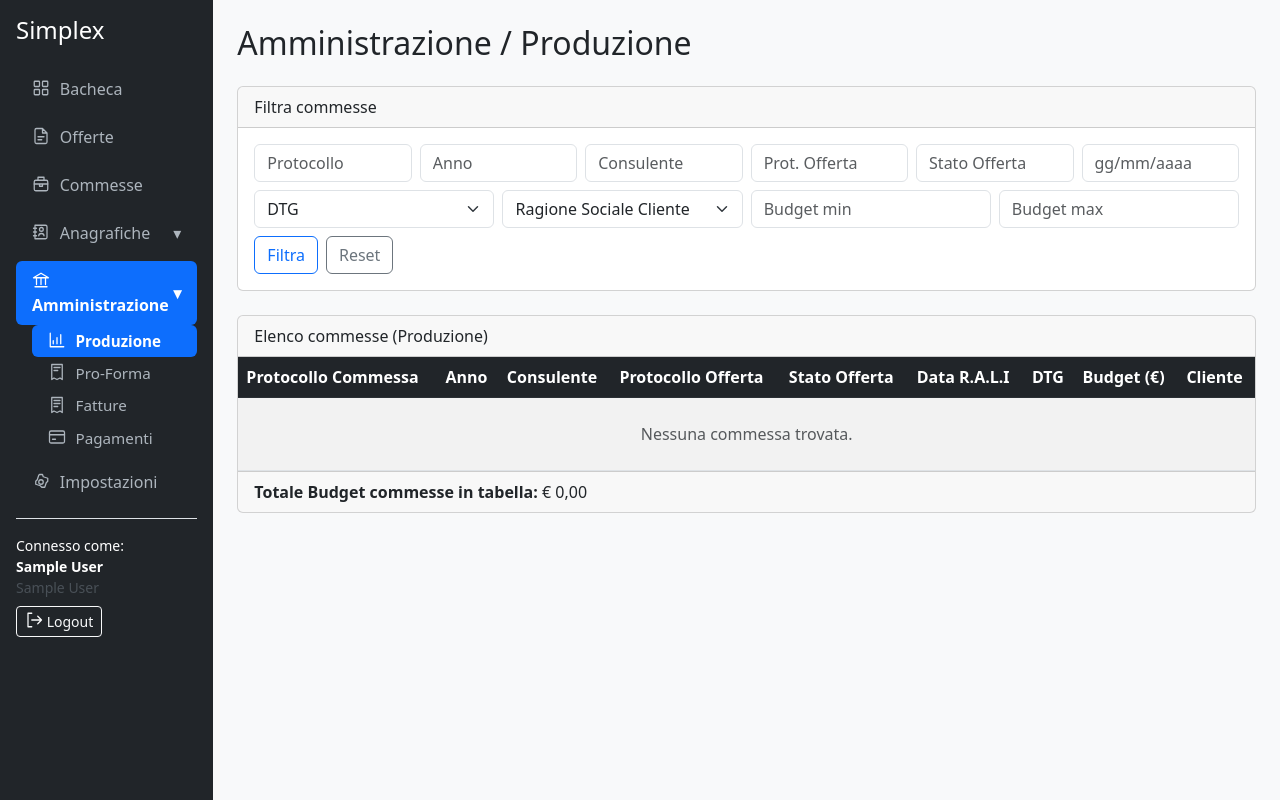
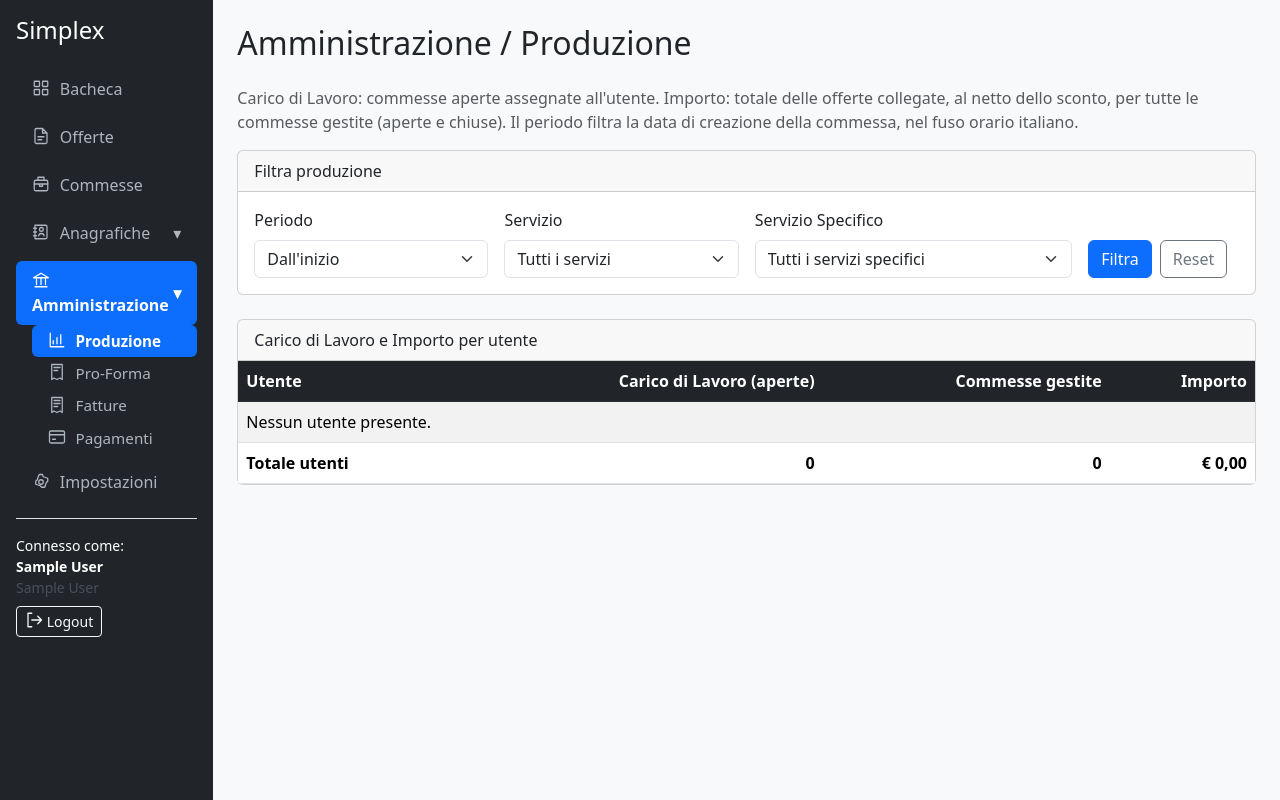
Before and after one commit to simonetocco8-web/simplex3, a PHP site: page /amministrazione_produzione.php in a window 1280 px wide. Run offline with PHP 8.4, Linux system fonts and the light colour scheme; the visitor is signed in with stand-in values (Sample User, id 1); data that the repository does not hold is empty.

Commit message:
Aggiungi riepilogo produzione per utente con carico, importi e filtri temporali

```diff
--- a/amministrazione_produzione.php
+++ b/amministrazione_produzione.php
@@ -8,90 +8,69 @@ if (!isLoggedIn()) {
     exit;
 }
 
-$filters = [
-    'protocollo', 'anno_riferimento', 'consulente_nome', 'offerta_protocollo', 'offerta_stato',
-    'dtg_utente_id', 'azienda_cliente_id', 'data_rali', 'budget_min', 'budget_max',
-];
-
+require_once __DIR__ . '/includes/production.php';
+require_once __DIR__ . '/includes/consuntivo.php';
+// Timestamp values are compared as UTC; calendar periods are computed in Europe/Rome.
+$pdo->exec("SET time_zone = '+00:00'");
+$periods = productionPeriods();
+$period = (string)($_GET['f_periodo'] ?? 'tutto');
+if (!isset($periods[$period])) $period = 'tutto';
+$service = trim((string)($_GET['f_servizio'] ?? ''));
+$specific = trim((string)($_GET['f_servizio_specifico'] ?? ''));
+$services = $pdo->query("SELECT DISTINCT servizio FROM offerte WHERE servizio <> '' ORDER BY servizio")->fetchAll(PDO::FETCH_COLUMN);
+$specificStmt = $pdo->prepare("SELECT DISTINCT dettaglio_servizio FROM offerte WHERE dettaglio_servizio <> ''"
+    . ($service !== '' ? ' AND servizio = :servizio' : '') . ' ORDER BY dettaglio_servizio');
+$specificStmt->execute($service !== '' ? ['servizio' => $service] : []);
+$specifics = $specificStmt->fetchAll(PDO::FETCH_COLUMN);
 $where = [];
 $params = [];
-
-foreach ($filters as $field) {
-    $key = 'f_' . $field;
-    $value = trim((string) ($_GET[$key] ?? ''));
-    if ($value === '') {
-        continue;
-    }
-
-    switch ($field) {
-        case 'anno_riferimento':
-            $where[] = 'c.anno_riferimento = :f_anno_riferimento';
-            $params[':f_anno_riferimento'] = (int) $value;
-            break;
-        case 'offerta_protocollo':
-            $where[] = 'o.protocollo LIKE :f_offerta_protocollo';
-            $params[':f_offerta_protocollo'] = '%' . $value . '%';
-            break;
-        case 'offerta_stato':
-            $where[] = 'o.stato LIKE :f_offerta_stato';
-            $params[':f_offerta_stato'] = '%' . $value . '%';
-            break;
-        case 'dtg_utente_id':
-            $where[] = 'c.dtg_utente_id = :f_dtg_utente_id';
-            $params[':f_dtg_utente_id'] = (int) $value;
-            break;
-        case 'azienda_cliente_id':
-            $where[] = 'c.azienda_cliente_id = :f_azienda_cliente_id';
-            $params[':f_azienda_cliente_id'] = (int) $value;
-            break;
-        case 'data_rali':
-            $where[] = 'c.data_rali = :f_data_rali';
-            $params[':f_data_rali'] = normalizeDateForDb($value);
-            break;
-        case 'budget_min':
-            if (is_numeric(str_replace(',', '.', $value))) {
-                $where[] = 'c.budget >= :f_budget_min';
-                $params[':f_budget_min'] = (float) str_replace(',', '.', $value);
-            }
-            break;
-        case 'budget_max':
-            if (is_numeric(str_replace(',', '.', $value))) {
-                $where[] = 'c.budget <= :f_budget_max';
-                $params[':f_budget_max'] = (float) str_replace(',', '.', $value);
-            }
-            break;
-        default:
-            $where[] = "c.$field LIKE :$key";
-            $params[":$key"] = '%' . $value . '%';
-    }
+[$start, $end] = productionPeriodBounds($period);
+if ($start !== null) {
+    $where[] = 'c.creata_il >= :inizio AND c.creata_il < :fine';
+    $params['inizio'] = $start;
+    $params['fine'] = $end;
 }
-
-$utenti = $pdo->query('SELECT id, nome, cognome FROM utenti ORDER BY nome, cognome')->fetchAll();
-$aziende = [];
-if ((bool) $pdo->query("SHOW TABLES LIKE 'aziende'")->fetchColumn()) {
-    $aziende = $pdo->query('SELECT id, ragione_sociale FROM aziende ORDER BY ragione_sociale')->fetchAll();
-}
-
-$sql = 'SELECT c.*, o.protocollo AS offerta_protocollo, o.stato AS offerta_stato,
-               CONCAT(u.nome, " ", u.cognome) AS dtg_nome,
-               a.ragione_sociale AS azienda_cliente_nome
+if ($service !== '') { $where[] = 'o.servizio = :servizio'; $params['servizio'] = $service; }
+if ($specific !== '') { $where[] = 'o.dettaglio_servizio = :specifico'; $params['specifico'] = $specific; }
+// Resolve old name-only assignments only when exactly one account has that name.
+$hasUserId = (bool)$pdo->query("SHOW COLUMNS FROM commesse LIKE 'consulente_utente_id'")->fetch();
+$userId = $hasUserId ? 'c.consulente_utente_id' : 'NULL';
+$stateColumn = $pdo->query("SHOW COLUMNS FROM commesse LIKE 'stato'")->fetch() ? 'c.stato' : "'In corso'";
+$sql = "SELECT c.id, $stateColumn AS stato, COALESCE($userId, legacy.id) AS utente_id,
+               ROUND(COALESCE(importi.subtotale,0) * (1 - COALESCE(o.sconto_percentuale,0)/100),2) AS importo
         FROM commesse c
-        LEFT JOIN offerte o ON o.id = c.offerta_id
-        LEFT JOIN utenti u ON u.id = c.dtg_utente_id
-        LEFT JOIN aziende a ON a.id = c.azienda_cliente_id';
-if ($where) {
-    $sql .= ' WHERE ' . implode(' AND ', $where);
-}
-$sql .= ' ORDER BY c.id DESC';
-
+        LEFT JOIN offerte o ON o.id=c.offerta_id
+        LEFT JOIN (
+            SELECT TRIM(CONCAT(nome,' ',cognome)) AS nome, MIN(id) AS id
+            FROM utenti GROUP BY TRIM(CONCAT(nome,' ',cognome)) HAVING COUNT(*)=1
+        ) legacy ON $userId IS NULL AND legacy.nome =
+            COALESCE(NULLIF(TRIM(o.consulente_incaricato),''), NULLIF(TRIM(c.consulente_nome),'N/D'))
+        LEFT JOIN (
+            SELECT offerta_id,SUM(costo_totale) AS subtotale
+            FROM offerta_momenti_lavorazione GROUP BY offerta_id
+        ) importi ON importi.offerta_id=o.id";
+if ($where) $sql .= ' WHERE ' . implode(' AND ', $where);
 $stmt = $pdo->prepare($sql);
 $stmt->execute($params);
-$commesse = $stmt->fetchAll();
-
-$totaleBudget = 0.0;
-foreach ($commesse as $c) {
-    $totaleBudget += (float) ($c['budget'] ?? 0);
+$productionRows = $stmt->fetchAll();
+$users = $pdo->query('SELECT id,nome,cognome,nome_utente FROM utenti ORDER BY nome,cognome,id')->fetchAll();
+$workloads = [];
+foreach ($users as $user) {
+    $workloads[(int)$user['id']] = $user + ['aperte' => 0, 'gestite' => 0, 'importo_centesimi' => 0];
 }
+$unassigned = 0;
+$unassignedAmount = 0;
+foreach ($productionRows as $row) {
+    $id = (int)($row['utente_id'] ?? 0);
+    $cents = consuntivoCents($row['importo']);
+    if (!isset($workloads[$id])) { $unassigned++; $unassignedAmount += $cents; continue; }
+    $workloads[$id]['gestite']++;
+    if ($row['stato'] !== 'Completato') $workloads[$id]['aperte']++;
+    $workloads[$id]['importo_centesimi'] += $cents;
+}
+$totalOpen = array_sum(array_column($workloads, 'aperte'));
+$totalManaged = array_sum(array_column($workloads, 'gestite'));
+$totalAmount = array_sum(array_column($workloads, 'importo_centesimi'));
 
 $utenteLoggato = currentUser();
 renderHeader('Simplex - Amministrazione / Produzione');
@@ -143,96 +122,63 @@ renderHeader('Simplex - Amministrazione / Produzione');
         <main class="col-12 col-md-9 col-lg-10 p-4">
             <h2 class="mb-4">Amministrazione / Produzione</h2>
 
+            <p class="text-muted">Carico di Lavoro: commesse aperte assegnate all'utente. Importo: totale delle offerte collegate, al netto dello sconto,
+                per tutte le commesse gestite (aperte e chiuse). Il periodo filtra la data di creazione della commessa, nel fuso orario italiano.</p>
             <div class="card mb-4">
-                <div class="card-header">Filtra commesse</div>
+                <div class="card-header">Filtra produzione</div>
                 <div class="card-body">
-                    <form method="get" class="row g-2">
-                        <div class="col-md-2"><input class="form-control" name="f_protocollo" placeholder="Protocollo" value="<?= htmlspecialchars($_GET['f_protocollo'] ?? '') ?>"></div>
-                        <div class="col-md-2"><input class="form-control" name="f_anno_riferimento" placeholder="Anno" value="<?= htmlspecialchars($_GET['f_anno_riferimento'] ?? '') ?>"></div>
-                        <div class="col-md-2"><input class="form-control" name="f_consulente_nome" placeholder="Consulente" value="<?= htmlspecialchars($_GET['f_consulente_nome'] ?? '') ?>"></div>
-                        <div class="col-md-2"><input class="form-control" name="f_offerta_protocollo" placeholder="Prot. Offerta" value="<?= htmlspecialchars($_GET['f_offerta_protocollo'] ?? '') ?>"></div>
-                        <div class="col-md-2"><input class="form-control" name="f_offerta_stato" placeholder="Stato Offerta" value="<?= htmlspecialchars($_GET['f_offerta_stato'] ?? '') ?>"></div>
-                        <div class="col-md-2"><input class="form-control" name="f_data_rali" placeholder="gg/mm/aaaa" value="<?= htmlspecialchars($_GET['f_data_rali'] ?? '') ?>"></div>
-
-                        <div class="col-md-3">
-                            <select class="form-select" name="f_dtg_utente_id">
-                                <option value="">DTG</option>
-                                <?php foreach ($utenti as $u): ?>
-                                    <option value="<?= (int)$u['id'] ?>" <?= ((string)($_GET['f_dtg_utente_id'] ?? '') === (string)$u['id']) ? 'selected' : '' ?>>
-                                        <?= htmlspecialchars($u['nome'] . ' ' . $u['cognome']) ?>
-                                    </option>
+                    <form method="get" class="row g-3">
+                        <div class="col-md-3"><label class="form-label" for="periodo">Periodo</label>
+                            <select class="form-select" name="f_periodo" id="periodo">
+                                <?php foreach ($periods as $value => $label): ?>
+                                    <option value="<?= $value ?>" <?= $period === $value ? 'selected' : '' ?>><?= htmlspecialchars($label) ?></option>
                                 <?php endforeach; ?>
                             </select>
                         </div>
-                        <div class="col-md-3">
-                            <select class="form-select" name="f_azienda_cliente_id">
-                                <option value="">Ragione Sociale Cliente</option>
-                                <?php foreach ($aziende as $a): ?>
-                                    <option value="<?= (int)$a['id'] ?>" <?= ((string)($_GET['f_azienda_cliente_id'] ?? '') === (string)$a['id']) ? 'selected' : '' ?>>
-                                        <?= htmlspecialchars($a['ragione_sociale']) ?>
-                                    </option>
+                        <div class="col-md-3"><label class="form-label" for="servizio">Servizio</label>
+                            <select class="form-select" name="f_servizio" id="servizio" onchange="this.form.elements.f_servizio_specifico.value='';this.form.submit()">
+                                <option value="">Tutti i servizi</option>
+                                <?php foreach ($services as $value): ?>
+                                    <option value="<?= htmlspecialchars($value) ?>" <?= $service === $value ? 'selected' : '' ?>><?= htmlspecialchars($value) ?></option>
                                 <?php endforeach; ?>
                             </select>
                         </div>
-                        <div class="col-md-3"><input type="number" step="0.01" min="0" class="form-control" name="f_budget_min" placeholder="Budget min" value="<?= htmlspecialchars($_GET['f_budget_min'] ?? '') ?>"></div>
-                        <div class="col-md-3"><input type="number" step="0.01" min="0" class="form-control" name="f_budget_max" placeholder="Budget max" value="<?= htmlspecialchars($_GET['f_budget_max'] ?? '') ?>"></div>
-
-                        <div class="col-12 d-flex gap-2">
-                            <button class="btn btn-outline-primary" type="submit">Filtra</button>
-                            <a class="btn btn-outline-secondary" href="amministrazione_produzione.php">Reset</a>
+                        <div class="col-md-4"><label class="form-label" for="specifico">Servizio Specifico</label>
+                            <select class="form-select" name="f_servizio_specifico" id="specifico">
+                                <option value="">Tutti i servizi specifici</option>
+                                <?php foreach ($specifics as $value): ?>
+                                    <option value="<?= htmlspecialchars($value) ?>" <?= $specific === $value ? 'selected' : '' ?>><?= htmlspecialchars($value) ?></option>
+                                <?php endforeach; ?>
+                            </select>
                         </div>
+                        <div class="col-md-2 d-flex align-items-end gap-2"><button class="btn btn-primary" type="submit">Filtra</button><a class="btn btn-outline-secondary" href="amministrazione_produzione.php">Reset</a></div>
                     </form>
                 </div>
             </div>
-
             <div class="card">
-                <div class="card-header">Elenco commesse (Produzione)</div>
+                <div class="card-header">Carico di Lavoro e Importo per utente</div>
                 <div class="table-responsive">
                     <table class="table table-striped table-hover mb-0 align-middle">
-                        <thead class="table-light">
-                        <tr>
-                            <th>Protocollo Commessa</th>
-                            <th>Anno</th>
-                            <th>Consulente</th>
-                            <th>Protocollo Offerta</th>
-                            <th>Stato Offerta</th>
-                            <th>Data R.A.L.I</th>
-                            <th>DTG</th>
-                            <th>Budget (€)</th>
-                            <th>Cliente</th>
-                        </tr>
-                        </thead>
+                        <thead><tr><th>Utente</th><th class="text-end">Carico di Lavoro (aperte)</th><th class="text-end">Commesse gestite</th><th class="text-end">Importo</th></tr></thead>
                         <tbody>
-                        <?php if (!$commesse): ?>
-                            <tr><td colspan="9" class="text-center text-muted py-4">Nessuna commessa trovata.</td></tr>
-                        <?php endif; ?>
-                        <?php foreach ($commesse as $commessa): ?>
-                            <tr>
-                                <td><?= htmlspecialchars($commessa['protocollo']) ?></td>
-                                <td><?= htmlspecialchars((string)$commessa['anno_riferimento']) ?></td>
-                                <td><?= htmlspecialchars($commessa['consulente_nome']) ?></td>
-                                <td><?= htmlspecialchars($commessa['offerta_protocollo'] ?? '-') ?></td>
-                                <td><?= htmlspecialchars($commessa['offerta_stato'] ?? '-') ?></td>
-                                <td><?= htmlspecialchars(formatDateIt($commessa['data_rali'] ?? null)) ?></td>
-                                <td><?= htmlspecialchars($commessa['dtg_nome'] ?? '-') ?></td>
-                                <td>
-                                    <?php if (isset($commessa['budget']) && $commessa['budget'] !== null && $commessa['budget'] !== ''): ?>
-                                        € <?= number_format((float)$commessa['budget'], 2, ',', '.') ?>
-                                    <?php else: ?>
-                                        -
-                                    <?php endif; ?>
-                                </td>
-                                <td><?= htmlspecialchars($commessa['azienda_cliente_nome'] ?? '-') ?></td>
+                        <?php foreach ($workloads as $row): ?>
+                            <tr data-utente-id="<?= (int)$row['id'] ?>">
+                                <td><?= htmlspecialchars(trim($row['nome'].' '.$row['cognome'])) ?> <span class="text-muted small">(<?= htmlspecialchars($row['nome_utente']) ?>)</span></td>
+                                <td class="text-end" data-metric="carico"><?= $row['aperte'] ?></td>
+                                <td class="text-end" data-metric="gestite"><?= $row['gestite'] ?></td>
+                                <td class="text-end" data-metric="importo">€ <?= number_format($row['importo_centesimi']/100,2,',','.') ?></td>
                             </tr>
                         <?php endforeach; ?>
+                        <?php if (!$workloads): ?><tr><td colspan="4">Nessun utente presente.</td></tr><?php endif; ?>
                         </tbody>
+                        <tfoot><tr class="fw-bold"><td>Totale utenti</td><td class="text-end"><?= $totalOpen ?></td><td class="text-end"><?= $totalManaged ?></td><td class="text-end">€ <?= number_format($totalAmount/100,2,',','.') ?></td></tr></tfoot>
                     </table>
                 </div>
-                <div class="card-footer">
-                    <strong>Totale Budget commesse in tabella:</strong>
-                    € <?= number_format($totaleBudget, 2, ',', '.') ?>
-                </div>
             </div>
+            <?php if ($unassigned > 0): ?>
+                <p class="text-muted mt-3">Commesse senza utente identificabile: <?= $unassigned ?> · Importo: € <?= number_format($unassignedAmount/100,2,',','.') ?>.
+                    Queste commesse sono escluse dai totali per utente.</p>
+            <?php endif; ?>
         </main>
     </div>
 </div>
--- /dev/null
+++ b/includes/production.php
@@ -0,0 +1,23 @@
+<?php
+
+function productionPeriods(): array
+{
+    return ['oggi' => 'Oggi', 'ieri' => 'Ieri', '7_giorni' => 'Ultimi 7 Giorni',
+        'mese' => 'Mese Corrente', 'anno' => 'Anno Corrente', 'tutto' => "Dall'inizio"];
+}
+
+function productionPeriodBounds(string $period, ?DateTimeImmutable $now = null): array
+{
+    $zone = new DateTimeZone('Europe/Rome');
+    $today = ($now ?? new DateTimeImmutable('now', $zone))->setTimezone($zone)->setTime(0, 0);
+    [$start, $end] = match ($period) {
+        'oggi' => [$today, $today->modify('+1 day')],
+        'ieri' => [$today->modify('-1 day'), $today],
+        '7_giorni' => [$today->modify('-6 days'), $today->modify('+1 day')],
+        'mese' => [$today->modify('first day of this month'), $today->modify('first day of next month')],
+        'anno' => [$today->setDate((int)$today->format('Y'), 1, 1), $today->setDate((int)$today->format('Y') + 1, 1, 1)],
+        default => [null, null],
+    };
+    $utc = new DateTimeZone('UTC');
+    return [$start?->setTimezone($utc)->format('Y-m-d H:i:s'), $end?->setTimezone($utc)->format('Y-m-d H:i:s')];
+}
```
Also changed, not shown: docs/manuale_utente.md (+8 -4 lines), 1 other file.
